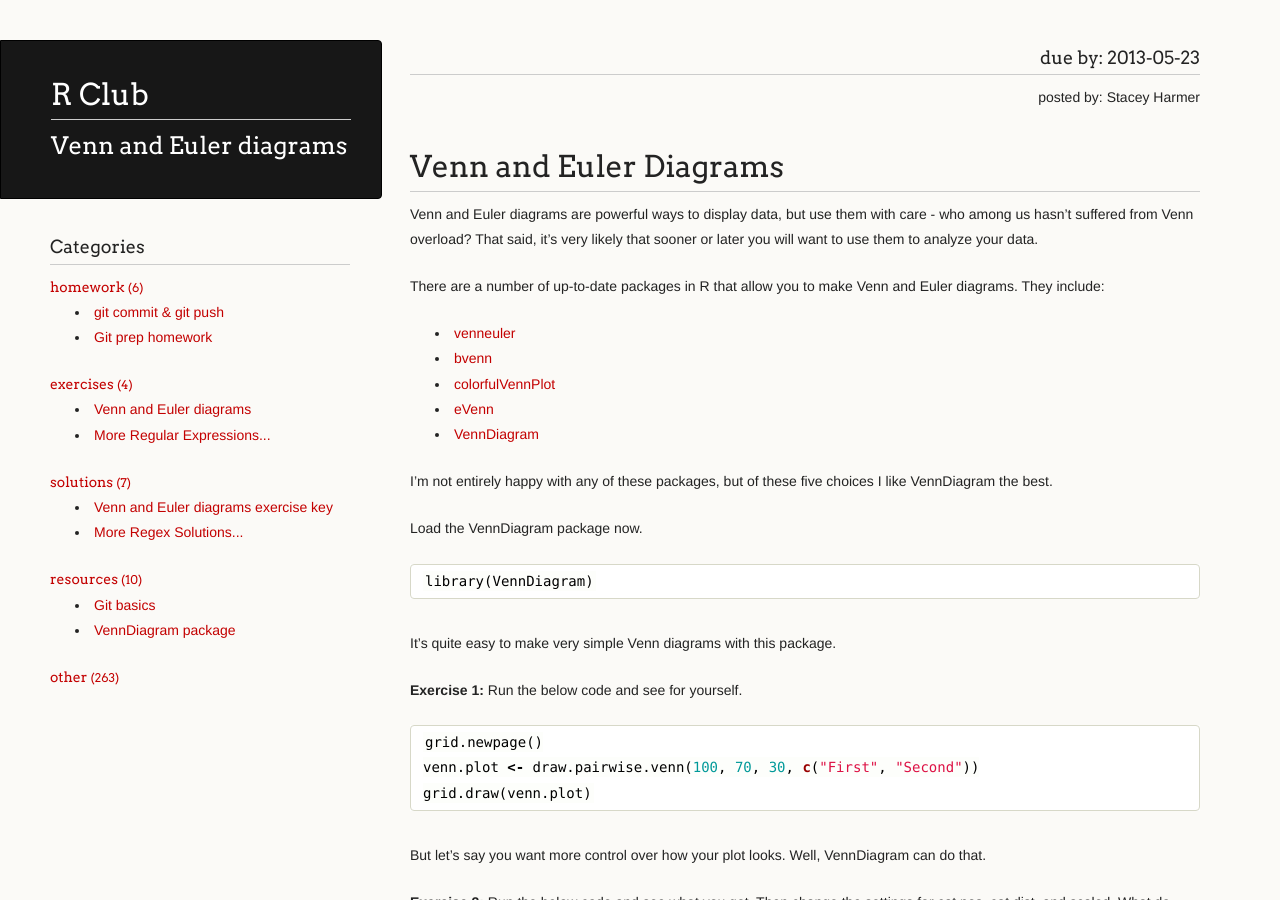
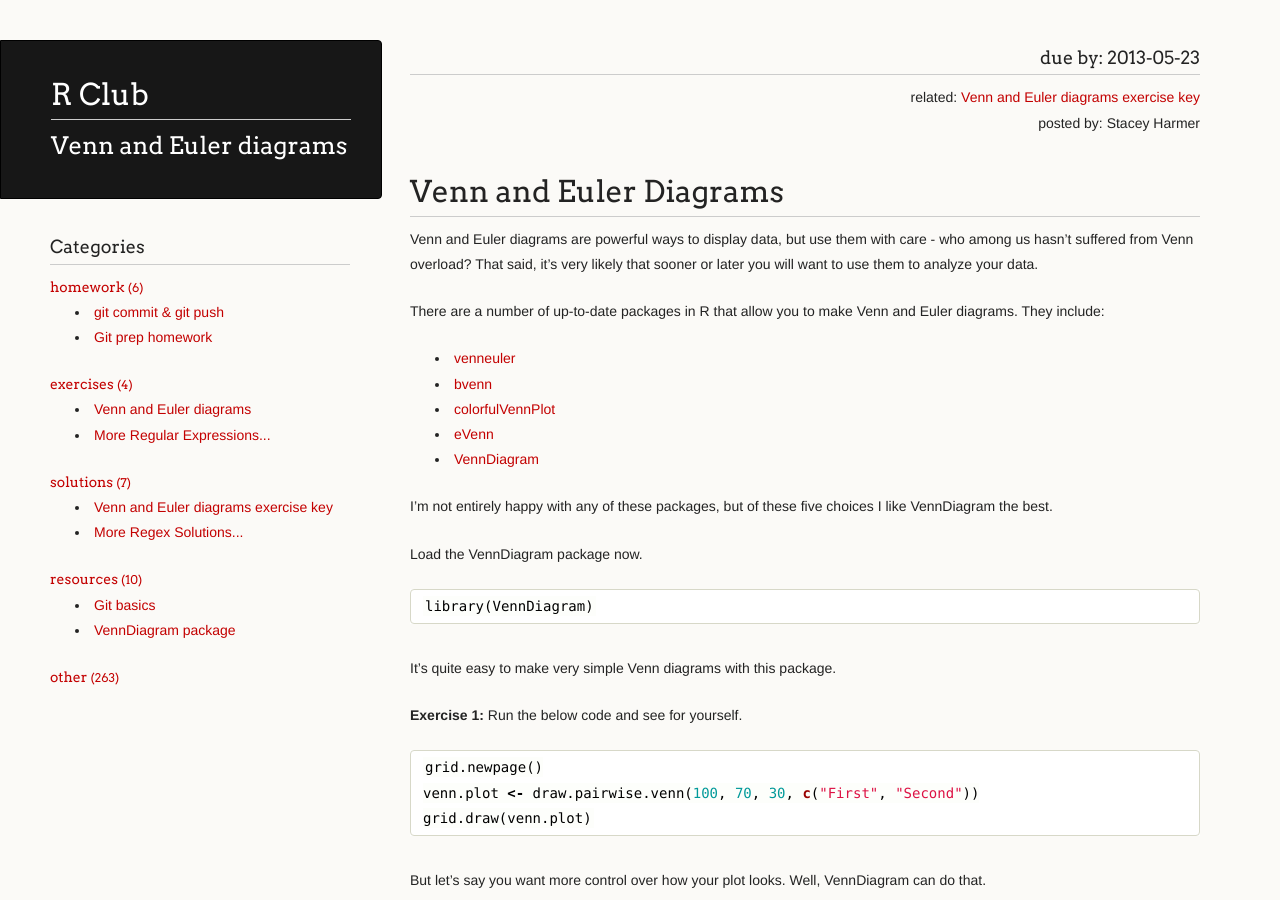
Before and after one commit to mfcovington/r_club, a Jekyll site: the page built from _posts/2013-05-15-venn-euler-demo.md, in a window 1280 px wide and 900 px high. Built offline with Jekyll 4.4.1, drawn with Linux system fonts in a browser that asks for light colours; Markdown is read by kramdown in place of the engine named in the settings; comment, search, counter and statistics services are not loaded.

Commit message:
add 'related post' info

```diff
--- a/_posts/2013-05-15-venn-euler-demo.md
+++ b/_posts/2013-05-15-venn-euler-demo.md
@@ -5,6 +5,7 @@ categories: exercises
 comments:   true
 duedate:    2013-05-23
 author:     Stacey Harmer
+related:    2013-05-23-venn-euler-exercise-key
 ---
 
 Venn and Euler Diagrams
--- a/_rmd/2013-05-15-venn-euler-demo.Rmd
+++ b/_rmd/2013-05-15-venn-euler-demo.Rmd
@@ -5,6 +5,7 @@ categories: exercises
 comments:   true
 duedate:    2013-05-23
 author:     Stacey Harmer
+related:    2013-05-23-venn-euler-exercise-key
 ---
 
 Venn and Euler Diagrams
--- a/_rmd/2013-05-23-venn-euler-exercise-key.Rmd
+++ b/_rmd/2013-05-23-venn-euler-exercise-key.Rmd
@@ -3,7 +3,7 @@ title:      Venn and Euler diagrams exercise key
 layout:     post
 categories: solutions
 comments:   true
-duedate:
+related:    2013-05-15-venn-euler-demo
 author:     Stacey Harmer
 ---
 
```
Also changed, not shown: _posts/2013-05-23-venn-euler-exercise-key.md (+1 -1 lines).
